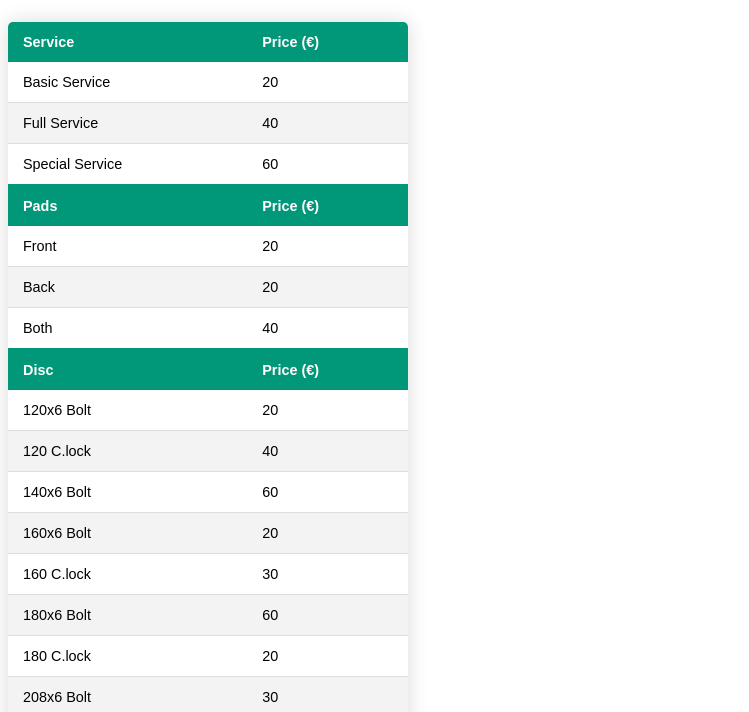
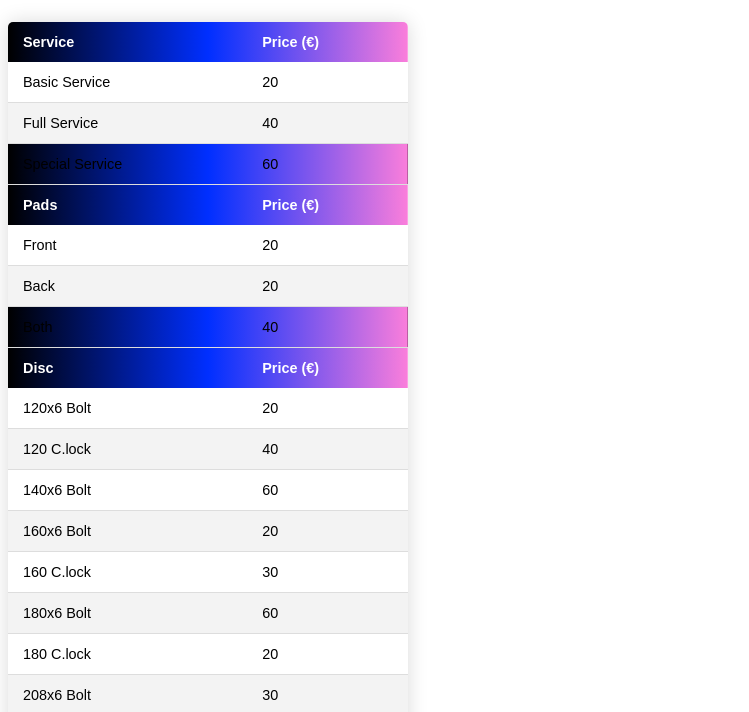
Before and after one commit to Charlesjahn/CA1_CrossPlatform, an Electron app: page price.html in a window 1280 px wide. Shown: the part 51-763 px from the top of the page, without its empty margins (0-749 px from the left). Drawn offline with Linux system fonts and the light colour scheme.

Commit message:
Update table.css

```diff
--- a/table.css
+++ b/table.css
@@ -13,7 +13,7 @@
   }
 
   .content-table thead tr {
-    background-color: #009879;
+    background-image: linear-gradient(to left, rgb(250, 126, 219), rgb(0, 47, 255), rgb(0, 0, 0));
     color: #ffffff;
     text-align: left;
     font-weight: bold;
@@ -33,7 +33,7 @@
   }
 
   .content-table tbody tr:last-of-type {
-    border-bottom: 2px solid #009879;
+    background-image: linear-gradient(to left, rgb(250, 126, 219), rgb(0, 47, 255), rgb(0, 0, 0));
   }
 
   .content-table tbody tr.active-row {
```
